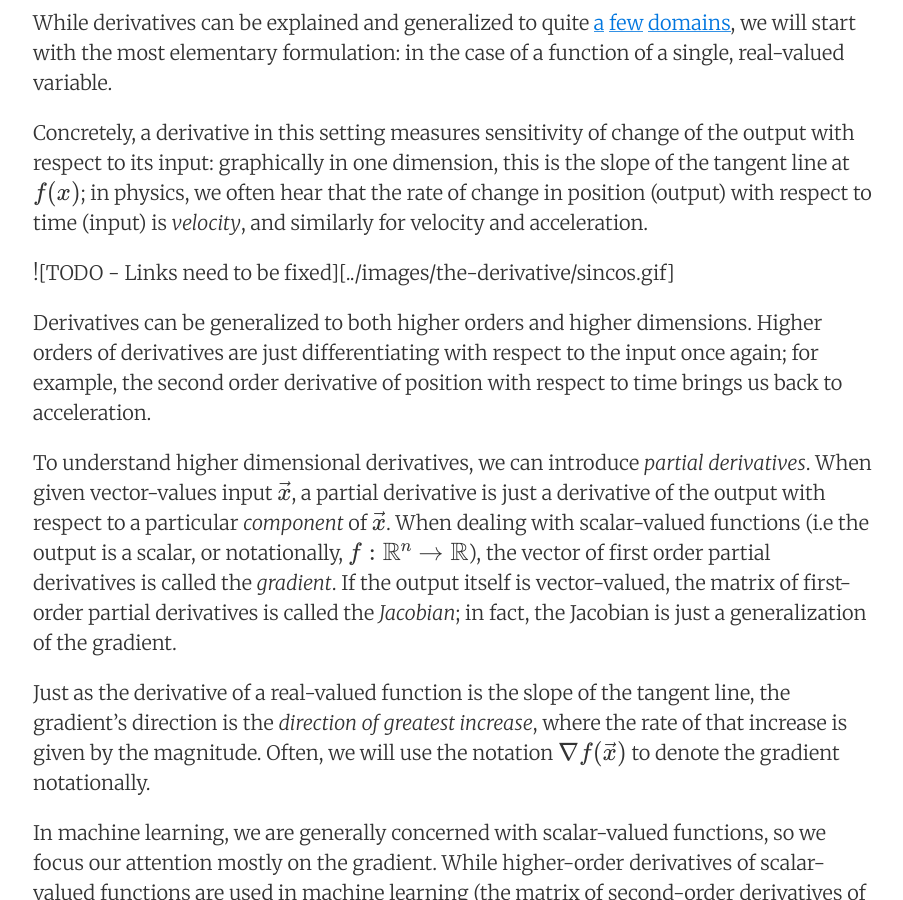
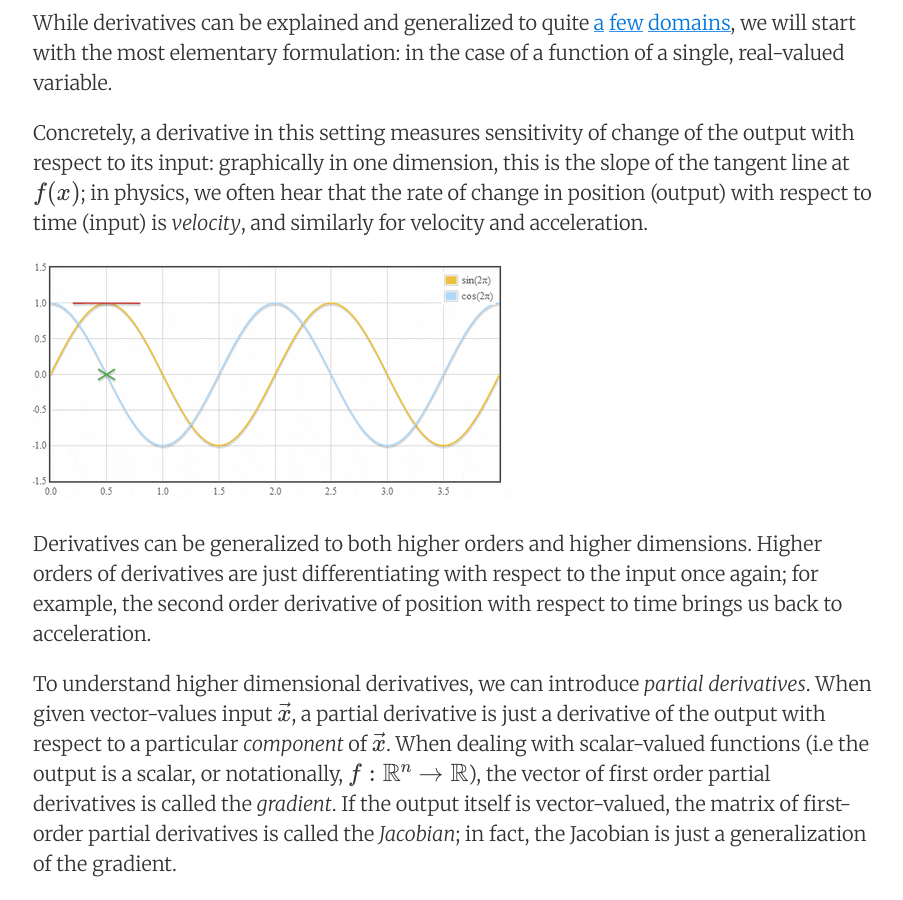
Before and after one commit to math-bootcamp/math-bootcamp.github.io, a Jekyll site: the page built from _posts/2019-07-23-the-derivative.md, in a window 1280 px wide and 900 px high, scrolled down 928 px. Shown: the whole window, without its empty margins (187-1090 px from the left). Built offline with Jekyll 4.4.1, drawn with Linux system fonts in a browser that asks for light colours; formulas are drawn with MathJax 3.

Commit message:
fix image link

```diff
--- a/_posts/2019-07-23-the-derivative.md
+++ b/_posts/2019-07-23-the-derivative.md
@@ -20,7 +20,7 @@ While derivatives can be explained and generalized to quite [a](#TODO) [few](#TO
 
 Concretely, a derivative in this setting measures sensitivity of change of the output with respect to its input: graphically in one dimension, this is the slope of the tangent line at $$f(x)$$; in physics, we often hear that the rate of change in position (output) with respect to time (input) is _velocity_, and similarly for velocity and acceleration.
 
-![TODO - Links need to be fixed][../images/the-derivative/sincos.gif]
+![](/images/the-derivative/sincos.gif)
 
 Derivatives can be generalized to both higher orders and higher dimensions. Higher orders of derivatives are just differentiating with respect to the input once again; for example, the second order derivative of position with respect to time brings us back to acceleration.
 
```
